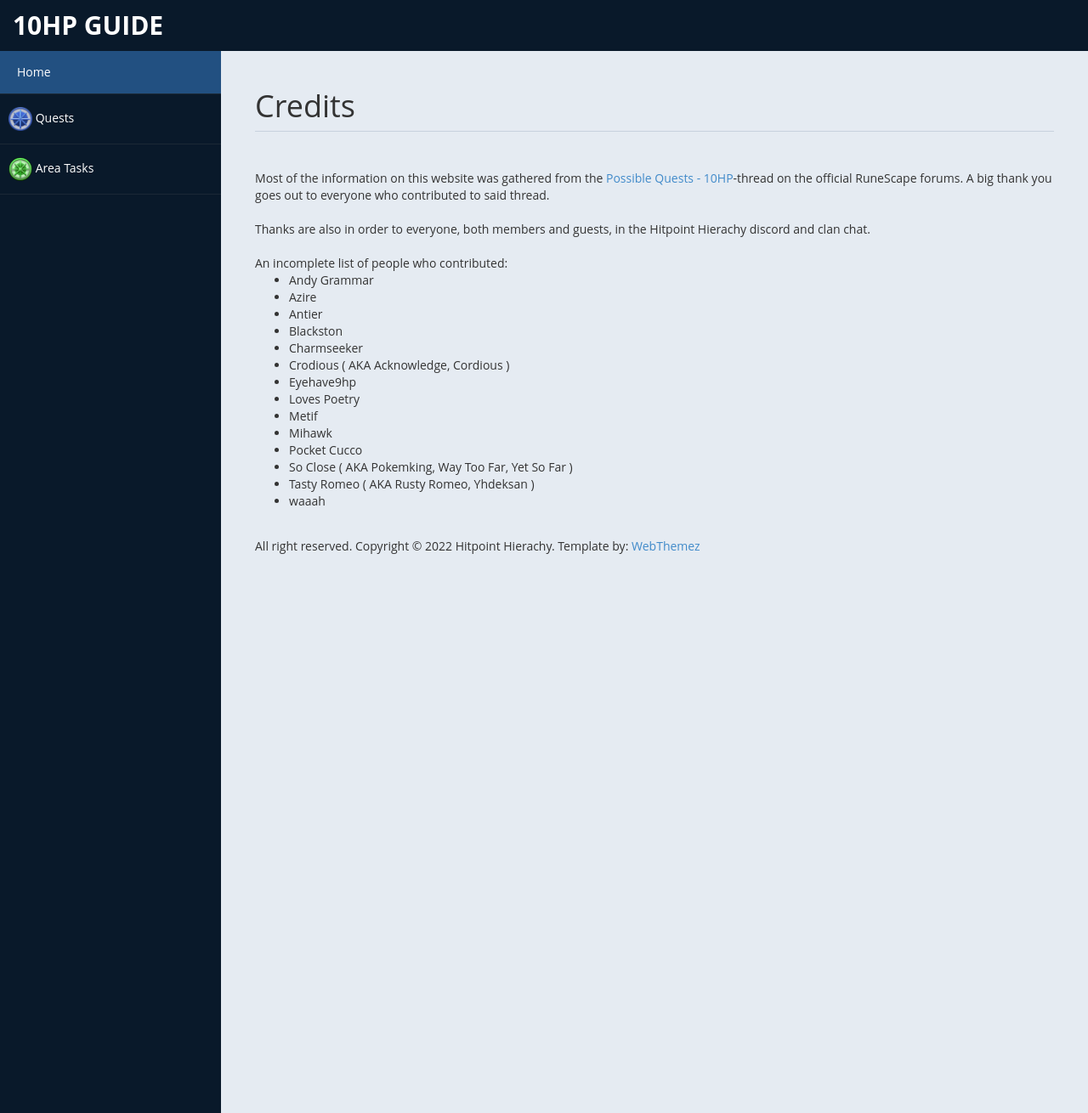
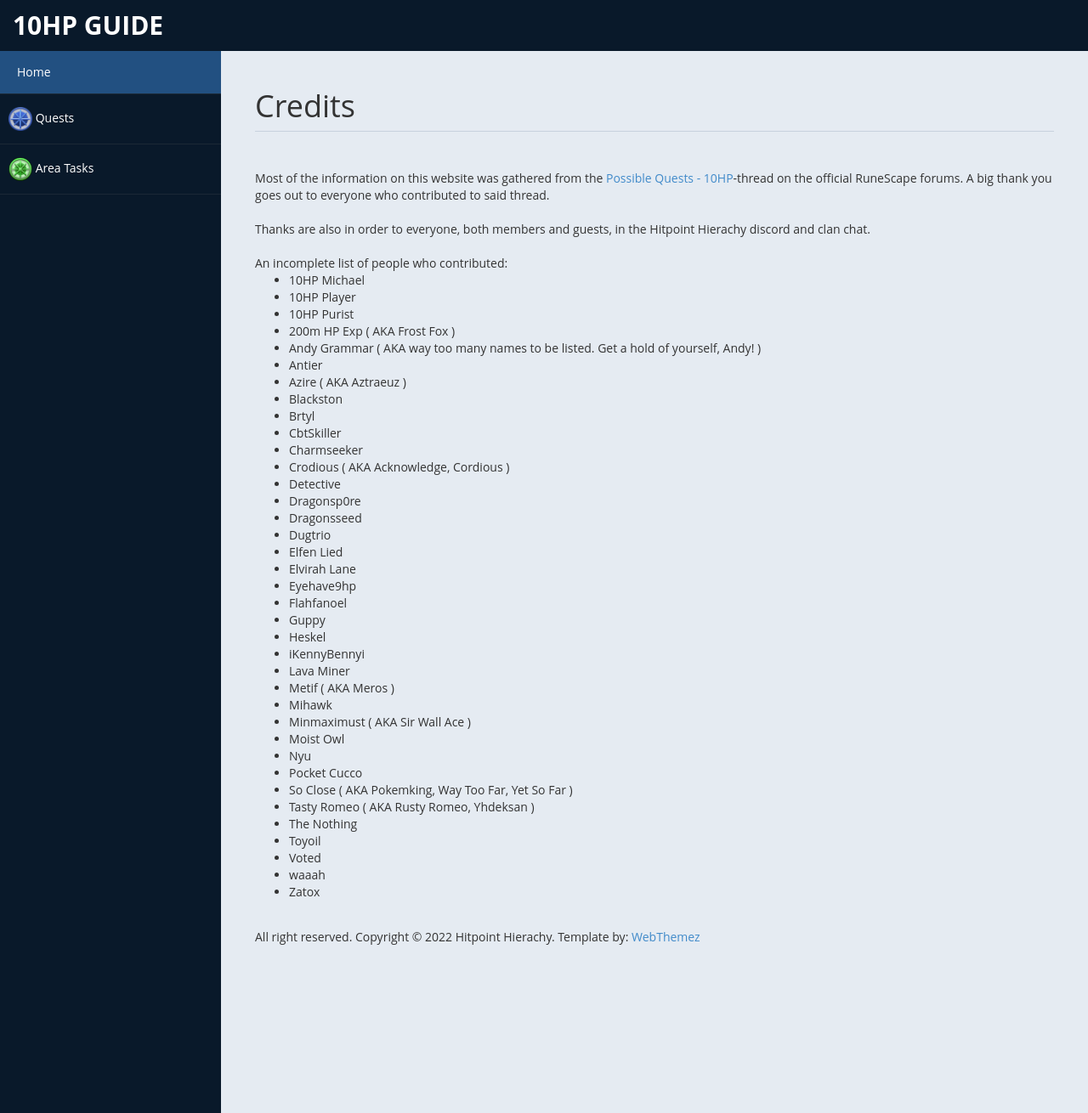
Before and after one commit to TastyRomeo/10HP-Guide, a Jekyll site: the page built from credits.html, in a window 1280 px wide. Shown: the whole page at 85% size. Built offline with Jekyll 4.4.1, drawn with Linux system fonts in a browser that asks for light colours; nearby versions of some CDN libraries.

Commit message:
Update credits.yml

```diff
--- a/_data/credits.yml
+++ b/_data/credits.yml
@@ -1,11 +1,29 @@
+-
+  name: '10HP Michael'
+-
+  name: '10HP Player'
+-
+  name: '10HP Purist'
+-
+  name: '200m HP Exp'
+  alts:
+    - 'Frost Fox'
 -
   name: 'Andy Grammar'
--
-  name: 'Azire'
+  alts:
+    - 'way too many names to be listed. Get a hold of yourself, Andy!'
 -
   name: 'Antier'
 -
+  name: 'Azire'
+  alts:
+    - 'Aztraeuz'
+-
   name: 'Blackston'
+-
+  name: 'Brtyl'
+-
+  name: 'CbtSkiller'
 -
   name: 'Charmseeker'
 -
@@ -14,13 +32,43 @@
     - 'Acknowledge'
     - 'Cordious'
 -
+  name: 'Detective'
+-
+  name: 'Dragonsp0re'
+-
+  name: 'Dragonsseed'
+-
+  name: 'Dugtrio'
+-
+  name: 'Elfen Lied'
+-
+  name: 'Elvirah Lane'
+-
   name: 'Eyehave9hp'
 -
-  name: 'Loves Poetry'
+  name: 'Flahfanoel'
+-
+  name: 'Guppy'
+-
+  name: 'Heskel'
+-
+  name: 'iKennyBennyi'
+-
+  name: 'Lava Miner'
 -
   name: 'Metif'
+  alts:
+    - 'Meros'
 -
   name: 'Mihawk'
+-
+  name: 'Minmaximust'
+  alts:
+    - 'Sir Wall Ace'
+-
+  name: 'Moist Owl'
+-
+  name: 'Nyu'
 -
   name: 'Pocket Cucco'
 
@@ -37,4 +85,12 @@
     - 'Rusty Romeo'
     - 'Yhdeksan'
 -
+  name: 'The Nothing'
+-
+  name: 'Toyoil'
+-
+  name: 'Voted'
+-
   name: 'waaah'
+-
+  name: 'Zatox'
```
